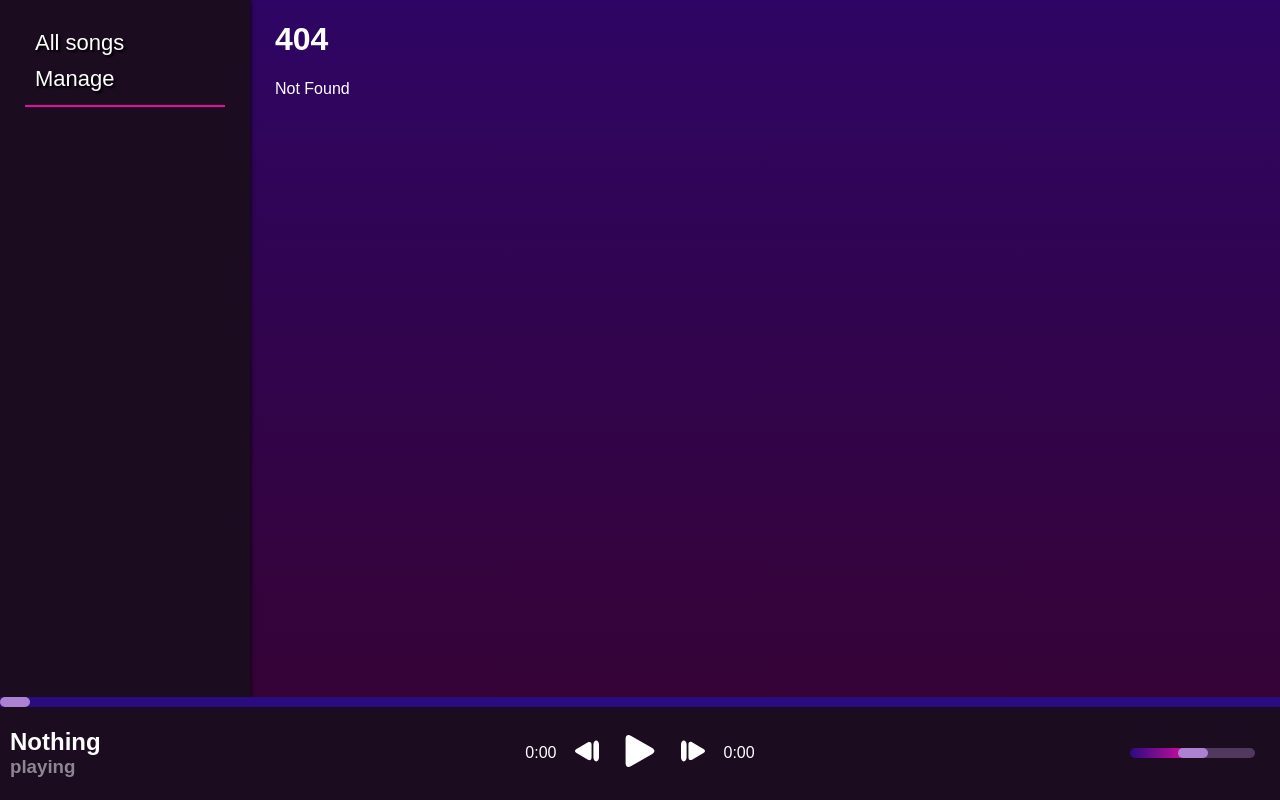
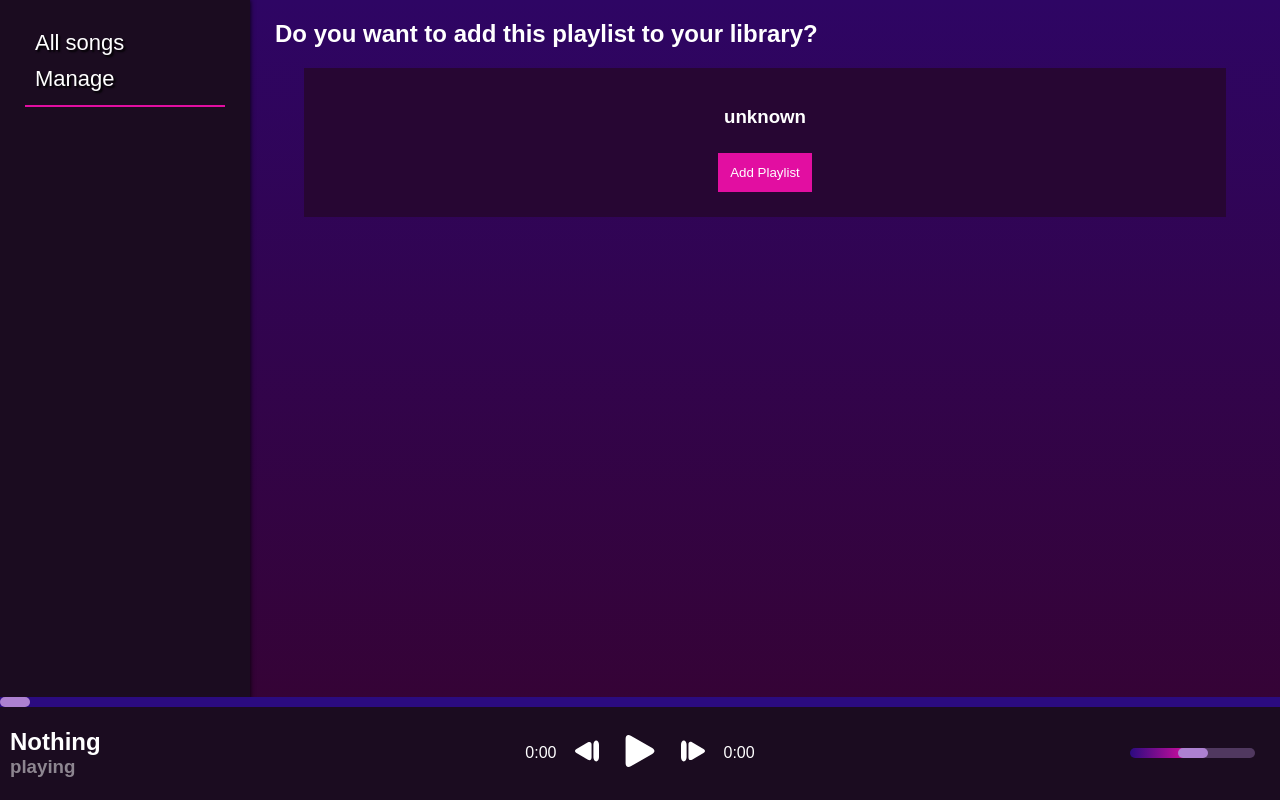
Before and after one commit to marcusmmmz/spotifds, a SvelteKit app: page /share/playlist in a window 1280 px wide. Before the commit this address had no page. Built offline with nearby package versions, Linux system fonts and the light colour scheme; what ipfs-core would draw is missing.

Commit message:
Playlist sharing

```diff
--- /dev/null
+++ b/src/lib/types.ts
@@ -0,0 +1,5 @@
+import type { ISong } from "./db";
+
+export interface ISharedPlaylist {
+	songs: ISong[];
+}
--- a/src/routes/MenuPlaylists.svelte
+++ b/src/routes/MenuPlaylists.svelte
@@ -1,34 +1,18 @@
 <script lang="ts">
 	import { useContextMenu } from "$lib/ContextMenu/ContextMenu.svelte";
-	import { db } from "$lib/db";
+	import { db, type IPlaylist } from "$lib/db";
 	import { currentPlaylist } from "$lib/stores";
 	import { useLiveQuery } from "$lib/utils";
-	import EditPlaylistModal from "./EditPlaylistModal.svelte";
 	import PlaylistContextMenu from "./PlaylistContextMenu.svelte";
 
 	let playlists = useLiveQuery(() => db.playlists.toArray(), []);
 
 	let playlistMenuStore = useContextMenu();
 
-	let selectedPlaylistID: number | undefined;
-
-	let showEditModal = false;
+	let selectedPlaylistID: IPlaylist["id"];
 </script>
 
-<PlaylistContextMenu
-	bind:store={playlistMenuStore}
-	on:edit={() => (showEditModal = true)}
-	on:delete={() => {
-		if (!selectedPlaylistID) return;
-
-		db.playlists.delete(selectedPlaylistID);
-	}}
-/>
-
-<EditPlaylistModal
-	bind:visible={showEditModal}
-	bind:playlistId={selectedPlaylistID}
-/>
+<PlaylistContextMenu {selectedPlaylistID} bind:store={playlistMenuStore} />
 
 {#each $playlists as playlist}
 	<div
--- a/src/routes/PlaylistContextMenu.svelte
+++ b/src/routes/PlaylistContextMenu.svelte
@@ -3,16 +3,81 @@
 	import type { MenuStore } from "$lib/ContextMenu/ContextMenu.svelte";
 	import MenuDivider from "$lib/ContextMenu/MenuDivider.svelte";
 	import MenuOption from "$lib/ContextMenu/MenuOption.svelte";
-	import { createEventDispatcher } from "svelte";
+	import { page } from "$app/stores";
+	import { ipfs } from "$lib/ipfs";
+	import { db, type IPlaylist, type ISong } from "$lib/db";
+	import { filterUndefined } from "$lib/utils";
+	import EditPlaylistModal from "./EditPlaylistModal.svelte";
+	import type { ISharedPlaylist } from "$lib/types";
+
+	export let selectedPlaylistID: IPlaylist["id"];
 
 	export let store: MenuStore;
 
-	const dispatch = createEventDispatcher();
+	let showEditModal = false;
+
+	async function share() {
+		console.log(ipfs);
+
+		if (!ipfs) return;
+
+		if (!selectedPlaylistID) return;
+
+		let playlist = await db.playlists.get(selectedPlaylistID);
+
+		if (!playlist) return;
+
+		let playlistSongs = await db.playlistSongs
+			.where("playlistId")
+			.equals(selectedPlaylistID)
+			.toArray();
+
+		let songs = filterUndefined(
+			await db.songs.bulkGet(
+				filterUndefined(
+					playlistSongs.map((playlistSong) => playlistSong.songId)
+				)
+			)
+		);
+
+		let playlistRepresentation: ISharedPlaylist = {
+			// excludes id and duration
+			songs: songs.map(({ id, duration, ...rest }) => ({
+				...rest
+			}))
+		};
+
+		let playlistCID = await ipfs.dag.put(playlistRepresentation, {
+			pin: true
+		});
+
+		let params = new URLSearchParams();
+
+		params.set("cid", playlistCID.toString());
+		params.set("title", playlist.title.toString());
+
+		let shareUrl = `${$page.url.origin}/share/playlist?${params}`;
+
+		navigator.clipboard.writeText(shareUrl);
+
+		alert(`A sharing link to "${playlist.title}" was copied to your clipboard`);
+	}
 </script>
 
+<EditPlaylistModal
+	bind:visible={showEditModal}
+	bind:playlistId={selectedPlaylistID}
+/>
+
 <ContextMenu bind:store>
-	<MenuOption on:click={() => dispatch("edit")}>📝 Edit</MenuOption>
-	<MenuOption on:click={() => dispatch("delete")}>🗑️ Delete</MenuOption>
+	<MenuOption on:click={() => (showEditModal = true)}>📝 Edit</MenuOption>
+	<MenuOption
+		on:click={() => {
+			if (!selectedPlaylistID) return;
+
+			db.playlists.delete(selectedPlaylistID);
+		}}>🗑️ Delete</MenuOption
+	>
 	<MenuDivider />
-	<MenuOption disabled on:click={() => dispatch("share")}>📡 Share</MenuOption>
+	<MenuOption on:click={share}>📡 Share</MenuOption>
 </ContextMenu>
--- /dev/null
+++ b/src/routes/share/playlist/+page.svelte
@@ -0,0 +1,87 @@
+<script lang="ts">
+	import { goto } from "$app/navigation";
+	import { page } from "$app/stores";
+	import { db } from "$lib/db";
+	import { ipfs } from "$lib/ipfs";
+	import type { ISharedPlaylist } from "$lib/types";
+
+	const params = $page.url.searchParams;
+
+	$: title = params.get("title") ?? "unknown";
+	$: cid = params.get("cid");
+
+	async function addPlaylist() {
+		if (!cid) return;
+
+		let sharedPlaylist: ISharedPlaylist = await (
+			await fetch(`https://ipfs.io/api/v0/dag/get?arg=${cid}`)
+		).json();
+
+		if (!sharedPlaylist) return;
+
+		let playlistId = await db.playlists.add({
+			title
+		});
+
+		let songs = (
+			await db.songs.bulkAdd(sharedPlaylist.songs, {
+				allKeys: true
+			})
+		).map((id, index) => ({
+			...sharedPlaylist.songs[index],
+			id
+		}));
+
+		let playlistLength = await db.playlistSongs
+			.where("playlistId")
+			.equals(playlistId as number)
+			.count();
+
+		let index = playlistLength - 1;
+		await db.playlistSongs.bulkAdd(
+			songs.map((song) => ({ playlistId, songId: song.id, index }))
+		);
+
+		ipfs?.addAll(
+			songs.map((song) => song.cid),
+			{
+				pin: true
+			}
+		);
+		await ipfs?.pin.add(cid);
+
+		goto("/");
+	}
+</script>
+
+<h2>Do you want to add this playlist to your library?</h2>
+<div class="container">
+	<div class="add-playlist-container">
+		<h3>
+			{title}
+		</h3>
+		<button class="button" on:click={addPlaylist}>Add Playlist</button>
+	</div>
+</div>
+
+<style>
+	.container {
+		display: flex;
+		flex-direction: column;
+		align-items: center;
+		justify-content: center;
+	}
+	.add-playlist-container {
+		display: flex;
+		flex-direction: column;
+
+		background-color: var(--secondary-background-color);
+		width: 90%;
+		padding: 2% 2%;
+	}
+	div {
+		display: flex;
+		flex-direction: column;
+		align-items: center;
+	}
+</style>
```
Also changed, not shown: package.json (+6 -3 lines), 1 other file (tests, documents, lock files or other folders).
